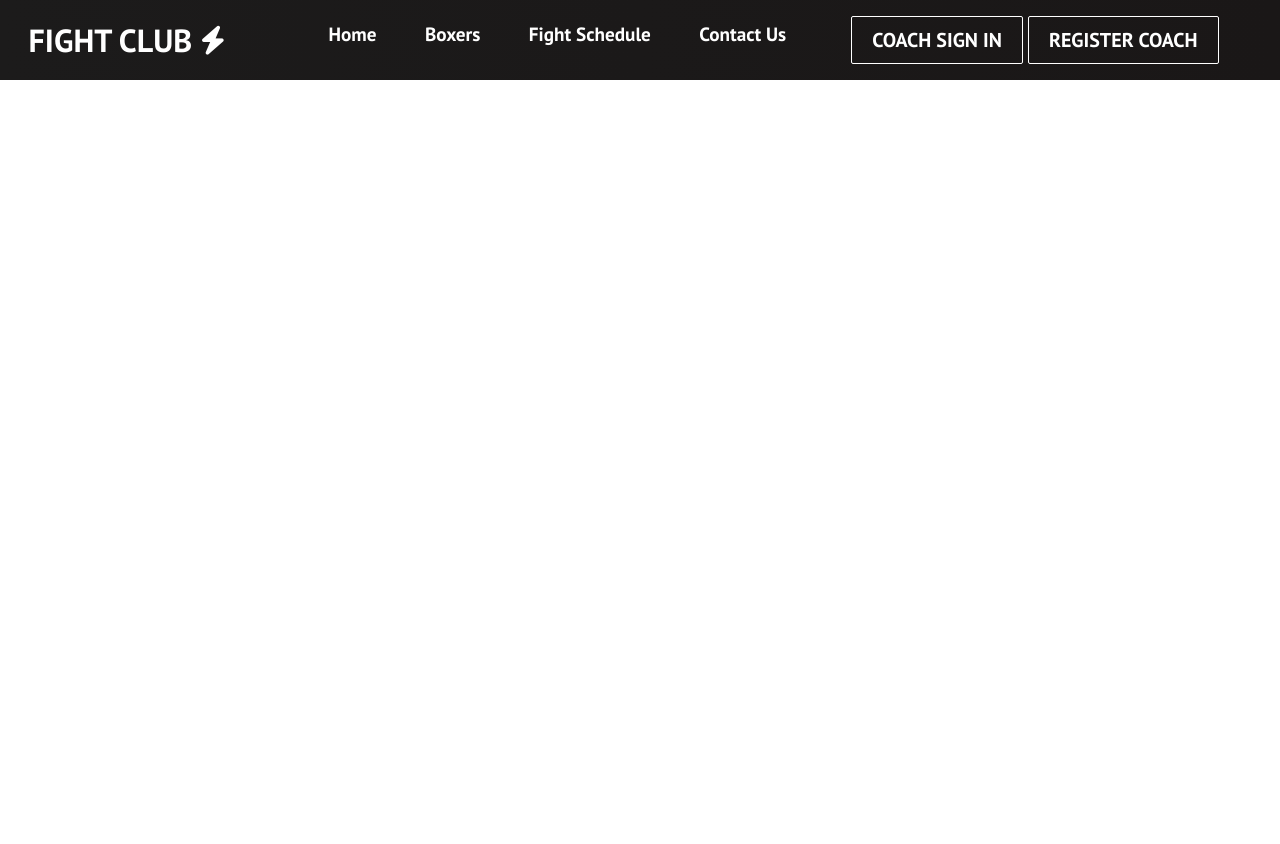
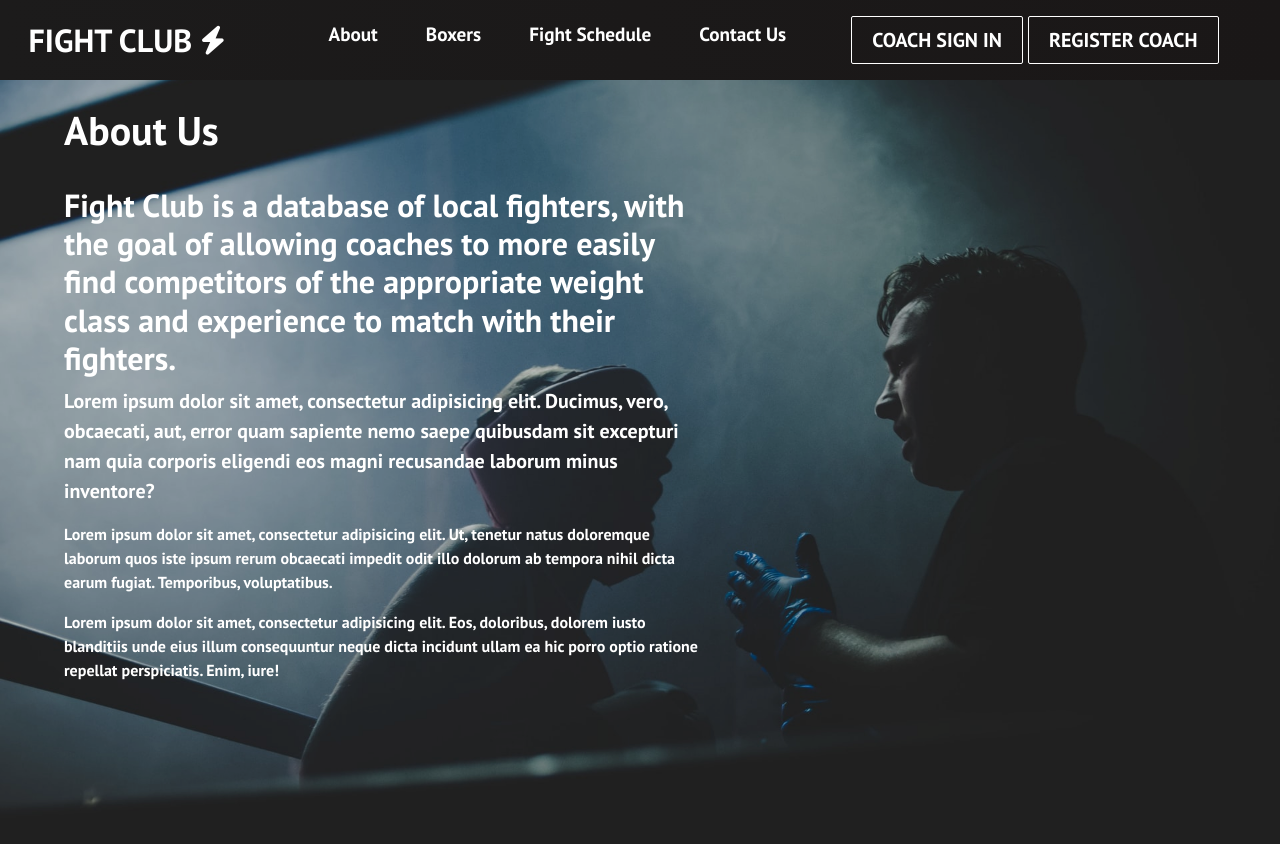
Before and after one commit to ZaidYounan/fight-club, a React (Create React App) app: page /about in a window 1280 px wide. Shown: the top 844 px of the page. Before the commit the page ends 800 px from the top, so only its background shows below. Built offline with nearby package versions, Linux system fonts and the light colour scheme; what activestorage would draw is missing.

Commit message:
Implement About page, replace Home on navbar

```diff
--- a/src/App.js
+++ b/src/App.js
@@ -3,6 +3,7 @@ import './App.css';
 import Navbar from './components/Navbar';
 import { BrowserRouter as Router, Switch, Route } from 'react-router-dom';
 import Home from './components/pages/Home';
+import About from './components/pages/About';
 import Schedule from './components/pages/Schedule';
 import ScheduleForm from './components/pages/ScheduleForm';
 import Fighters from './components/pages/Fighters';
@@ -44,6 +45,7 @@ function App() {
         <Navbar />
         <Switch>
           <Route path="/" exact component={Home} />
+          <Route path="/about" exact component={About} />
           <Route path="/schedule" exact component={Schedule} />
           <Route path="/schedule/new" render={requireAuth(() => (
             <ScheduleForm />
--- /dev/null
+++ b/src/components/AboutView.css
@@ -0,0 +1,18 @@
+.image-aboutus-banner {
+    background:url('../images/aboutimg.jpeg') center center/cover no-repeat;
+    height:100vh;
+    width:100%;
+    display: flex;
+    flex-direction: column;
+    justify-content:flex-start;
+    box-shadow: inset 0 0 0 1000px rgba(0, 0, 0, 0.2);
+    object-fit: contain;
+}
+
+.about-text {
+    color:white;
+    margin-left:5%;
+    margin-top:2%;
+    overflow:hidden;
+    width:50%;
+}
--- /dev/null
+++ b/src/components/AboutView.js
@@ -0,0 +1,22 @@
+import React from 'react'
+import './AboutView.css'
+import aboutimg from '../images/aboutimg.jpeg'
+
+function AboutView() {
+    return (
+    <>
+        <div className="image-aboutus-banner">
+            <div className="col-lg-8 about-text">
+                <h1 className="lg-text">About Us</h1>
+                <h2>Fight Club is a database of local fighters, with the goal of allowing coaches to more easily find competitors of the appropriate weight class and experience to match with their fighters.</h2>
+                <p className="lead">Lorem ipsum dolor sit amet, consectetur adipisicing elit. Ducimus, vero, obcaecati, aut, error quam sapiente nemo saepe quibusdam sit excepturi nam quia corporis eligendi eos magni recusandae laborum minus inventore?</p>
+                <p>Lorem ipsum dolor sit amet, consectetur adipisicing elit. Ut, tenetur natus doloremque laborum quos iste ipsum rerum obcaecati impedit odit illo dolorum ab tempora nihil dicta earum fugiat. Temporibus, voluptatibus.</p>
+                <p>Lorem ipsum dolor sit amet, consectetur adipisicing elit. Eos, doloribus, dolorem iusto blanditiis unde eius illum consequuntur neque dicta incidunt ullam ea hic porro optio ratione repellat perspiciatis. Enim, iure!</p>
+            </div>
+        </div>
+
+ </>
+ )
+}
+
+export default AboutView;
--- a/src/components/Button.js
+++ b/src/components/Button.js
@@ -6,7 +6,7 @@ const STYLES = ['btn--primary', 'btn--outline', 'btn--test','btn--schedule', 'bt
 
 const SIZES = ['btn--medium', 'btn--large'];
 
-const LINKS = ['/sign-up', '/sign-in', '/sign-out', '/schedule','/schedule/new','/fighters', '/fighters/new','/contact']
+const LINKS = ['/sign-up', '/sign-in', '/sign-out', '/schedule','/schedule/new','/fighters', '/fighters/new','/contact','/about',]
 
 export const Button = ({
     children,
--- a/src/components/Navbar.js
+++ b/src/components/Navbar.js
@@ -59,8 +59,8 @@ function Navbar() {
                     </div>
                     <ul className={click ? 'nav-menu active' : 'nav-menu'}>
                         <li className='nav-item'>
-                            <Link to='/' className='nav-links' onClick={closeMobileMenu}>
-                                Home
+                            <Link to='/about' className='nav-links' onClick={closeMobileMenu}>
+                                About
                             </Link>
                         </li>
                         <li className='nav-item'>
--- a/src/components/NewBoxer.js
+++ b/src/components/NewBoxer.js
@@ -17,7 +17,6 @@ function NewBoxer() {
   const [loading, setLoading] = useState(false);
   const [isError, setIsError] = useState(false);
   const [data, setData] = useState(null);
-  const [formData, setFormData] = useState("");
   const history = useHistory();
 
   const handleSubmit = () => {
@@ -26,7 +25,6 @@ function NewBoxer() {
 
     const formData = new FormData();
     formData.append('file',avatar);
-
 
 
     const data = {
--- /dev/null
+++ b/src/components/pages/About.js
@@ -0,0 +1,12 @@
+import React from 'react'
+import AboutView from '../AboutView'
+
+function About() {
+    return (
+        <div>
+            <AboutView/>
+        </div>
+    )
+}
+
+export default About;
```
Also changed, not shown: src/images/aboutimg.jpeg (added), 1 other file (tests, documents, lock files or other folders).
